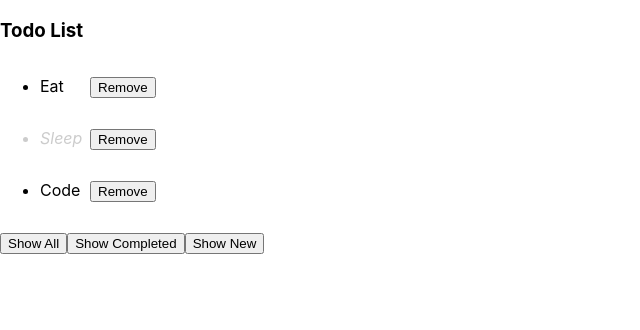
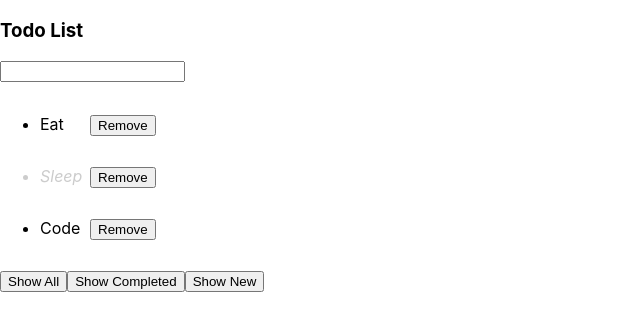
Before and after one commit to codehaier/lab-reactjs, a React (Create React App) app: page / in a window 1280 px wide. Shown: the top 330 px of the page, without its empty margins (0-640 px from the left). Built offline with nearby package versions, Linux system fonts and the light colour scheme.

Commit message:
Update TodoForm

```diff
--- /dev/null
+++ b/src/features/Todo/components/TodoForm/index.jsx
@@ -0,0 +1,41 @@
+import React, { useState } from "react";
+import PropTypes from "prop-types";
+
+TodoForm.propTypes = {
+  onSubmit: PropTypes.func,
+};
+
+TodoForm.defaultProps = {
+  onSubmit: null,
+};
+
+function TodoForm({ onSubmit }) {
+  const [value, setValue] = useState("");
+
+  function handleValueChange(e) {
+    console.log(e.target.value);
+    setValue(e.target.value);
+  }
+
+  function handleSubmit(e) {
+    // Prevent reloading browser
+    e.preventDefault();
+    if (!onSubmit) return;
+
+    const formValues = {
+      title: value,
+    };
+    onSubmit(formValues);
+
+    // Reset form
+    setValue("");
+  }
+
+  return (
+    <form onSubmit={handleSubmit}>
+      <input type="text" value={value} onChange={handleValueChange} />
+    </form>
+  );
+}
+
+export default TodoForm;
--- a/src/features/Todo/index.jsx
+++ b/src/features/Todo/index.jsx
@@ -1,4 +1,5 @@
 import React, { useState } from "react";
+import TodoForm from "./components/TodoForm";
 import TodoList from "./components/TodoList";
 
 TodoFeature.propTypes = {};
@@ -51,6 +52,18 @@
     setTodoList(newTodoList);
   };
 
+  function handleTodoFormSubmit(formValues) {
+    console.log("Form submit: ", formValues);
+    // add new todo to current todo list
+    const newTodo = {
+      id: todoList.length + 1,
+      ...formValues,
+    };
+    const newTodoList = [...todoList];
+    newTodoList.push(newTodo);
+    setTodoList(newTodoList);
+  }
+
   const handleShowAllClick = () => {
     setFilteredStatus("all");
   };
@@ -67,11 +80,12 @@
     (todo) => filteredStatus === "all" || filteredStatus === todo.status
   );
 
-  console.log(renderedTodoList);
+  // console.log(renderedTodoList);
 
   return (
     <div>
       <h3>Todo List</h3>
+      <TodoForm onSubmit={handleTodoFormSubmit} />
       <TodoList
         todoList={renderedTodoList}
         onTodoClick={handleTodoClick}
```
